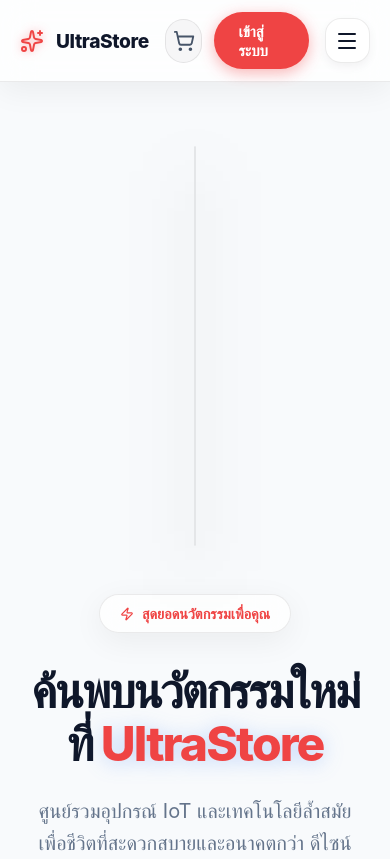
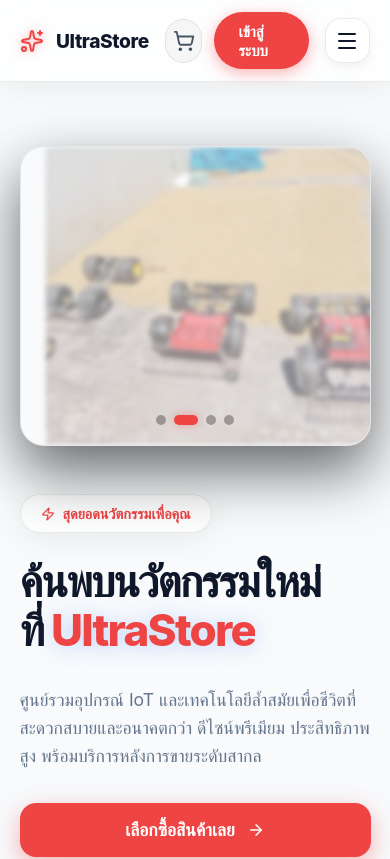
Before and after one commit to ItzSakkarinTH/iot_store, a Next.js app: page / in a window 390 px wide. Shown: the top 859 px of the page. Built offline with nearby package versions, Linux system fonts and the light colour scheme.

Commit message:
Adjust the phone's spacing.

```diff
--- a/src/app/Landing.module.css
+++ b/src/app/Landing.module.css
@@ -66,11 +66,10 @@
   flex: 1;
   display: flex;
   flex-direction: column;
-  align-items: center;
-  justify-content: center;
-  text-align: center;
-  padding: 4rem 0 8rem;
+  padding: 8rem 0;
+  width: 100%;
 }
+
 
 .heroLayout {
   display: flex;
@@ -300,34 +299,58 @@
 }
 
 @media (max-width: 768px) {
+  .main {
+    padding: 4rem 0;
+  }
+
   .heroLayout {
     flex-direction: column;
-    text-align: center;
+    text-align: left;
     gap: 3rem;
   }
 
   .heroText {
-    text-align: center;
+    text-align: left;
     display: flex;
     flex-direction: column;
-    align-items: center;
+    align-items: flex-start;
   }
 
   .title {
-    font-size: 3rem;
+    font-size: 2.75rem;
+    margin-bottom: 2rem;
+  }
+
+  .subtitle {
+    font-size: 1.1rem;
+    max-width: 100%;
+    margin-bottom: 2rem;
+  }
+
+  .badge {
+     margin-bottom: 1.5rem;
   }
 
   .actions {
     flex-direction: column;
     width: 100%;
+    gap: 1rem;
   }
 
   .primaryBtn, .secondaryBtn {
     width: 100%;
     justify-content: center;
+    padding: 1rem 2rem;
   }
 
   .heroImageContainer {
     order: -1;
+    width: 100%;
+  }
+
+  .carouselWrapper {
+    height: 300px;
+    width: 100%;
+    max-width: 100%;
   }
 }
```
